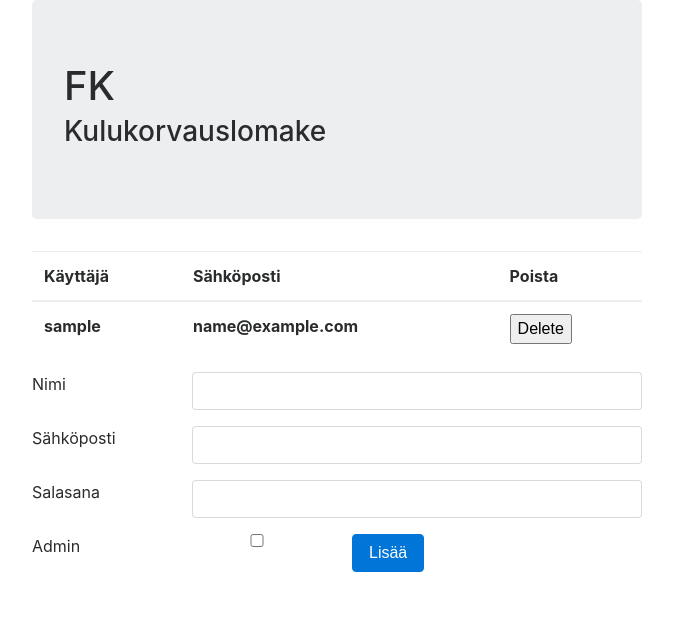
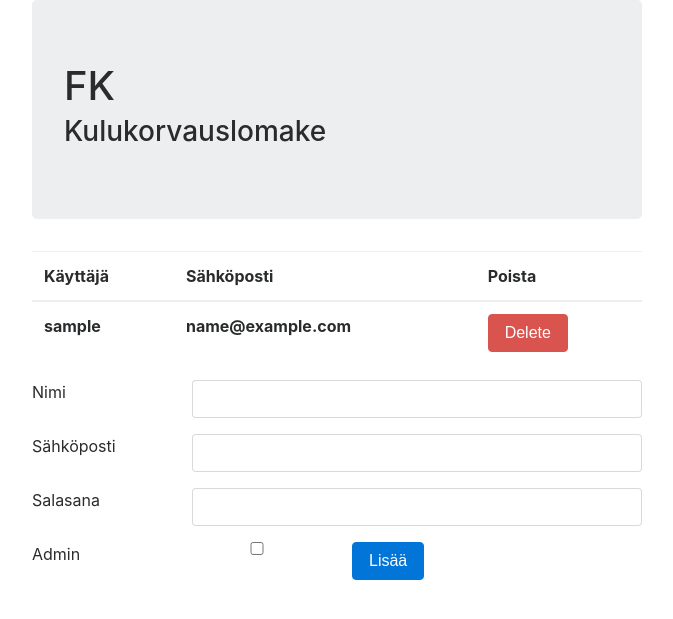
Before and after one commit to pakettiale/FK-KULU, a Flask app: template src/templates/users.html in a window 1280 px wide. Shown: the top 619 px of the page, without its empty margins (303-976 px from the left). Run offline with Flask 2, Linux system fonts and the light colour scheme; the template is opened without the code that fills it: most values are stand-ins (such as "Sample title", 1, 10 or a date in 2020); lists and menus that the app fills with data are empty; parts of the project's set-up code (start-up, migrations or seed data) failed here and were passed over; some libraries are stand-ins or nearby versions.

Commit message:
Fixed users page again

```diff
--- a/src/routes.py
+++ b/src/routes.py
@@ -110,9 +110,10 @@ def users():
 @admin_required
 def add_user():
     tmp_pass = request.form['password']
+    print(request.form)
     #tmp_pass = "".join(random.choice(string.ascii_letters) for _ in range(10))
     tmp_pass_hash = pwd_context.hash(tmp_pass)
-    new_user = DB.Users(username=request.form['username'], email=request.form['email'], password_hash=tmp_pass_hash, admin=('on'==request.form['admin']))
+    new_user = DB.Users(username=request.form['username'], email=request.form['email'], password_hash=tmp_pass_hash, admin=('on'==request.form.get('admin', 'off')))
     DB.db.session.add(new_user)
     DB.db.session.commit()
     return 'Uusi käyttäjä lisätty.', 200
--- a/src/templates/users.html
+++ b/src/templates/users.html
@@ -15,12 +15,13 @@
             <tr>
                 <th>{{ user.username }}</th>
                 <th>{{ user.email }}</th>
-                <th><button class="delete-user" name="{{ user.username }}">Delete</button>
+                <th><button class="delete-user btn btn-danger" name="{{ user.username }}">Delete</button>
                 </th>
             </tr>
             {% endfor %}
         </tbody>
     </table>
+</div>
 <form id="user-form" class="form-horizontal">
     <div class="form-group row">
         <label for="username" class="control-label col-sm-3">Nimi</label>
@@ -29,19 +30,25 @@
         </div>
     </div>
     <div class="form-group row">
-            <label for="email" class="control-label col-sm-3">Sähköposti</label>
+        <div class="col-sm-3">
+            <label for="email" class="control-label">Sähköposti</label>
+        </div>
         <div class="col-sm-9">
             <input class="form-control" id="email" name="email" type="text" />
         </div>
     </div>
     <div class="form-group row">
-            <label for="password" class="control-label col-sm-3">Salasana</label>
+        <div class="col-sm-3">
+            <label for="password" class="control-label">Salasana</label>
+        </div>
         <div class="col-sm-9">
             <input class="form-control" id="password" name="password" type="text" />
         </div>
     </div>
     <div class="form-group row">
-            <label for="admin" class="control-label col-sm-3">Admin</label>
+        <div class="col-sm-3">
+            <label for="admin" class="control-label">Admin</label>
+        </div>
         <div class="col-sm-3">
             <input class="form-control" id="admin" name="admin" type="checkbox" />
         </div>
@@ -88,6 +95,5 @@
         $(".delete-user").click(deleteUser)
     })
 </script>
-</div>
 
 {% endblock %}
```
Lines whose indentation alone changed are shown as unchanged.
